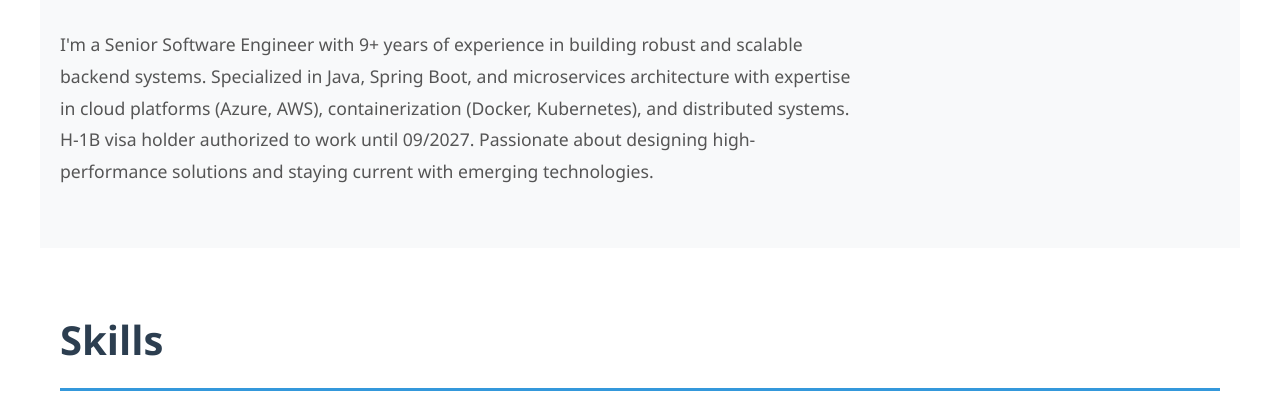
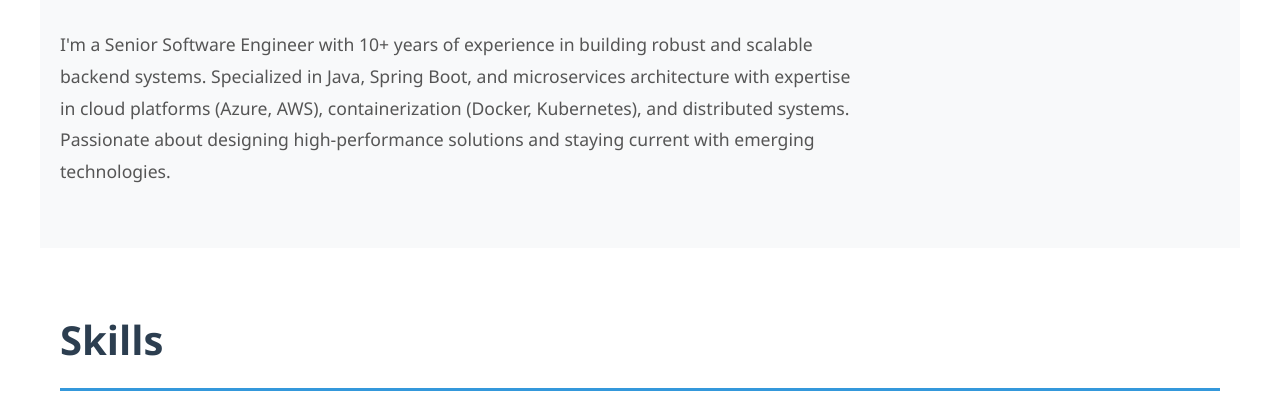
Before and after one commit to nirmalk25/my-portfolio, a plain HTML site: page index.html in a window 1280 px wide. Shown: the part 647-1067 px from the top of the page. Drawn offline with Linux system fonts and the light colour scheme.

Commit message:
Updated About Me section

```diff
--- a/index.html
+++ b/index.html
@@ -169,10 +169,10 @@
     <section id="about">
         <h2>About Me</h2>
         <p>
-            I'm a Senior Software Engineer with 9+ years of experience in building robust and scalable backend systems.
+            I'm a Senior Software Engineer with 10+ years of experience in building robust and scalable backend systems.
             Specialized in Java, Spring Boot, and microservices architecture with expertise in cloud platforms (Azure, AWS),
-            containerization (Docker, Kubernetes), and distributed systems. H-1B visa holder authorized to work until 09/2027.
-            Passionate about designing high-performance solutions and staying current with emerging technologies.
+            containerization (Docker, Kubernetes), and distributed systems. Passionate about designing high-performance solutions
+            and staying current with emerging technologies.
         </p>
     </section>
 
```
